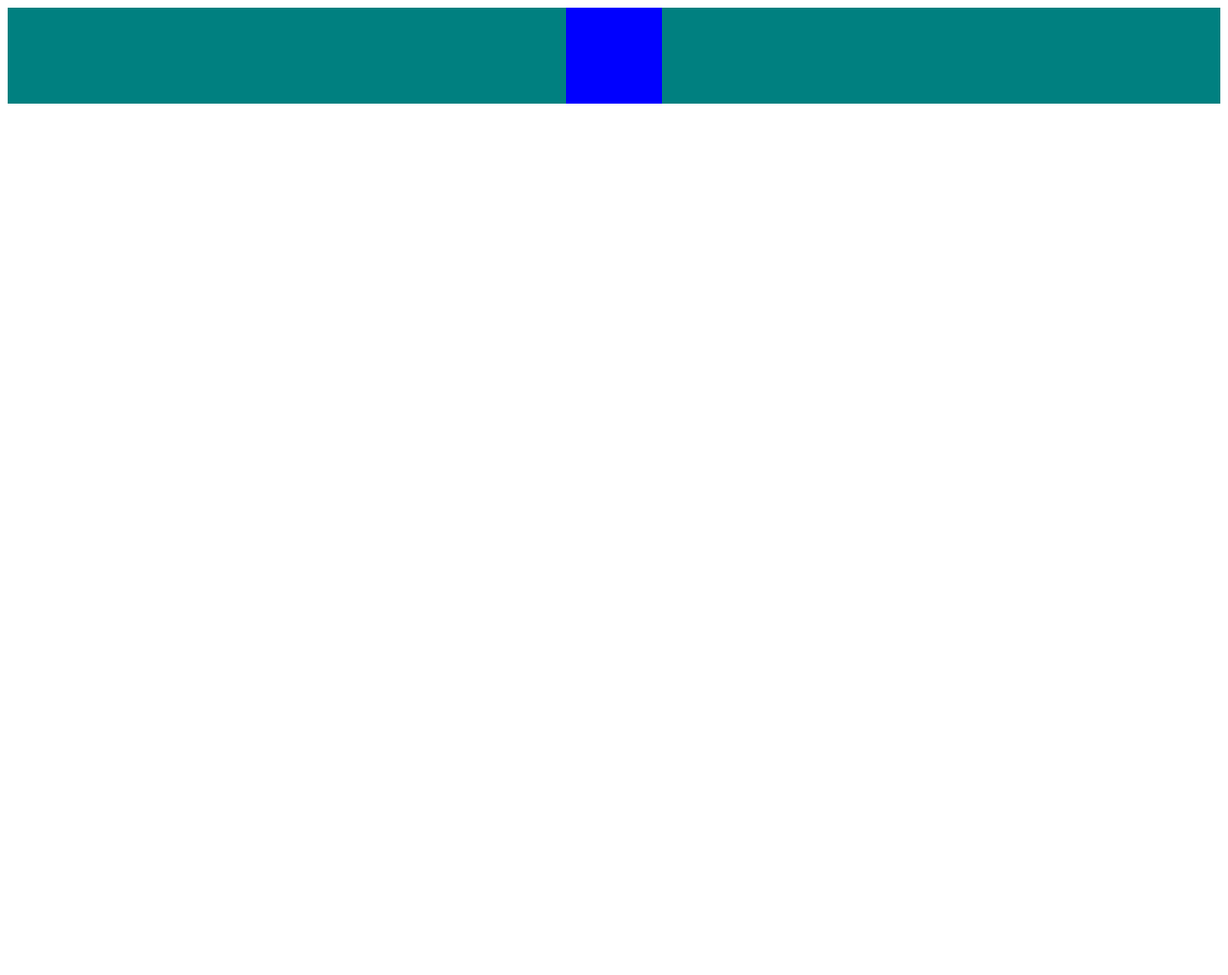
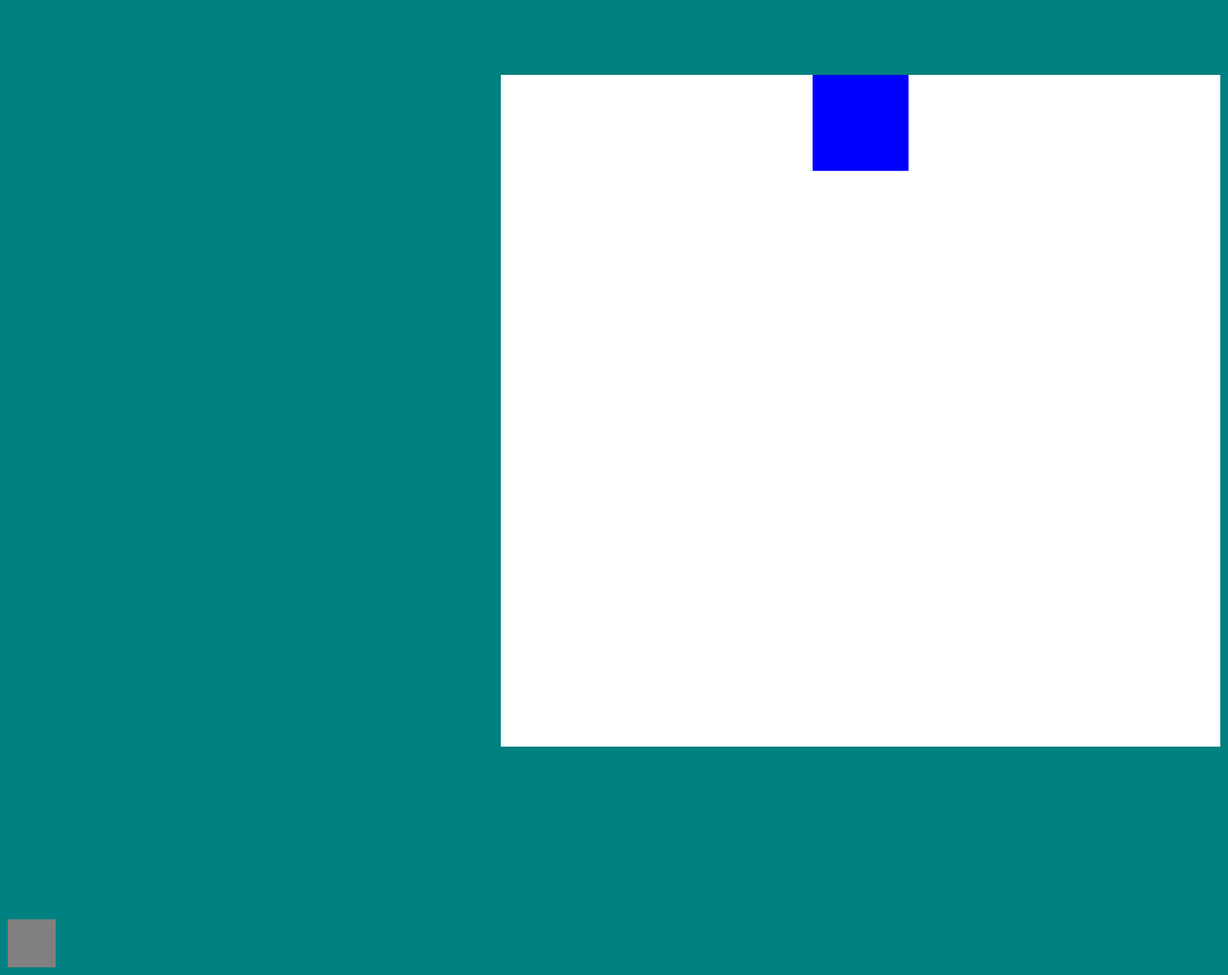
Before and after one commit to AntwonC/To-Do-Soon, a website built with webpack: page dist/index.html in a window 1280 px wide. Shown: the whole page at 96% size. Before the commit the page ends 800 px from the top, so only its background shows below. Built offline with nearby package versions, Linux system fonts and the light colour scheme.

Commit message:
Added some things to it.

```diff
--- a/src/index.js
+++ b/src/index.js
@@ -1,5 +1,6 @@
-import {loadPage} from "./testModule.js";
+import {loadPage, loadSideBar} from "./testModule.js";
 
 loadPage();
+loadSideBar();
 
 console.log("You set this up properly!");
--- a/src/testModule.js
+++ b/src/testModule.js
@@ -1,25 +1,56 @@
 const loadPage = () => {
+    const bodyContainer = document.querySelector("#body-element");
     const contentContainer = document.querySelector("#content");
     const divContainer = document.createElement("div");
     const backgroundDiv = document.createElement("div");
+    const inBackgroundDiv = document.createElement("div");
 
-    //contentContainer.style.display = "flex";
+    bodyContainer.style.backgroundColor = "teal";
+    //contentContainer.style.backgroundColor = "teal";
     divContainer.style.display = "flex";
-    divContainer.style.justifyContent = "center";
-    divContainer.style.backgroundColor = "teal";
+    divContainer.style.justifyContent = "right";
+    //divContainer.style.backgroundColor = "teal";
+    divContainer.style.height = "950px";
+    //divContainer.style.width = "2500px";
 
-    backgroundDiv.style.width = "100px";
-    backgroundDiv.style.height = "100px";
-    backgroundDiv.style.backgroundColor = "blue";
+    inBackgroundDiv.style.width = "100px";
+    inBackgroundDiv.style.height = "100px";
+    inBackgroundDiv.style.backgroundColor = "blue";
+    inBackgroundDiv.style.alignContent = "center";
+    inBackgroundDiv.style.margin = "0 auto";
+    //inBackgroundDiv.style.display = "flex";
+
+
+    backgroundDiv.style.width = "750px";
+    backgroundDiv.style.height = "700px";
+    backgroundDiv.style.backgroundColor = "white";
+    backgroundDiv.style.marginTop = "70px";
+    backgroundDiv.style.marginLeft = "30px";
     //backgroundDiv.style.display = "flex";
     //backgroundDiv.style.margin = "0 auto";
     //backgroundDiv.style.justifyContent = "center";
     //backgroundDiv.style.alignContent = "center";
 
-
+    backgroundDiv.appendChild(inBackgroundDiv);
     divContainer.appendChild(backgroundDiv);
     contentContainer.appendChild(divContainer);
 
 }
 
-export {loadPage};
+const loadSideBar = () => {
+    const contentContainer = document.querySelector("#content");
+    const sideBarContainer = document.createElement("div");
+    const projectsTab = document.createElement("div");
+
+    sideBarContainer.style.backgroundColor = "grey";
+    sideBarContainer.style.width = "50px";
+    sideBarContainer.style.height = "50px";
+    sideBarContainer.style.justifyContent = "center";
+    sideBarContainer.style.display = "flex";
+
+
+    contentContainer.appendChild(sideBarContainer);
+
+}
+
+export {loadPage, loadSideBar};
```
Also changed, not shown: dist/index.html, dist/main.js.
